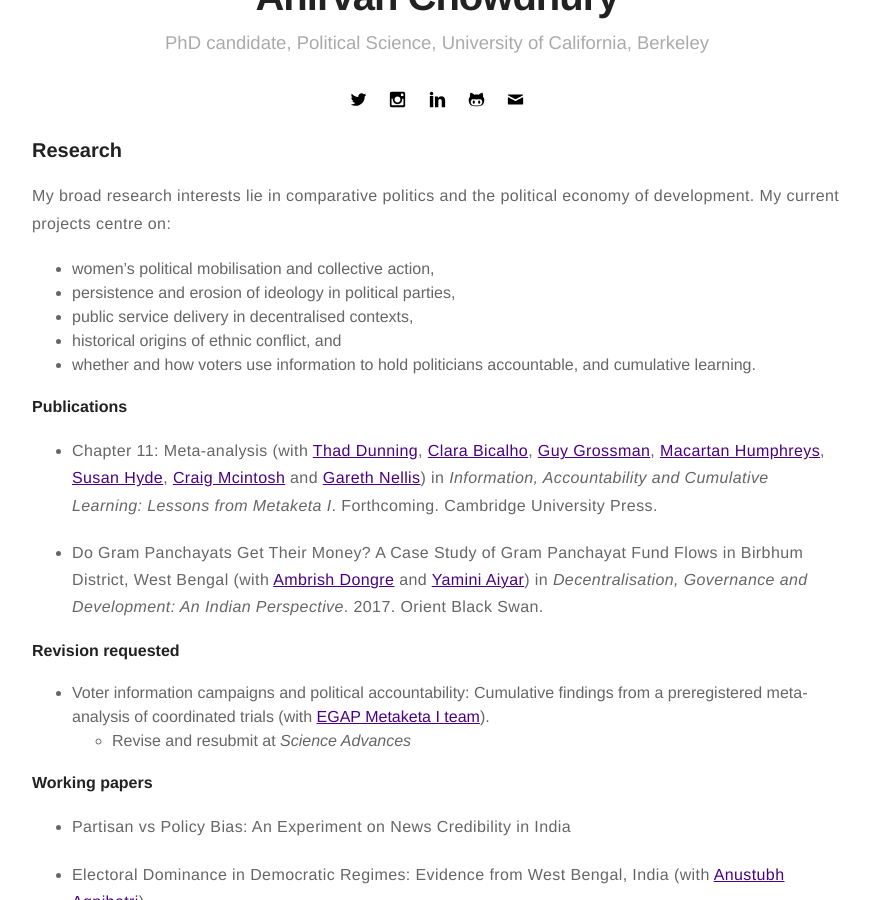
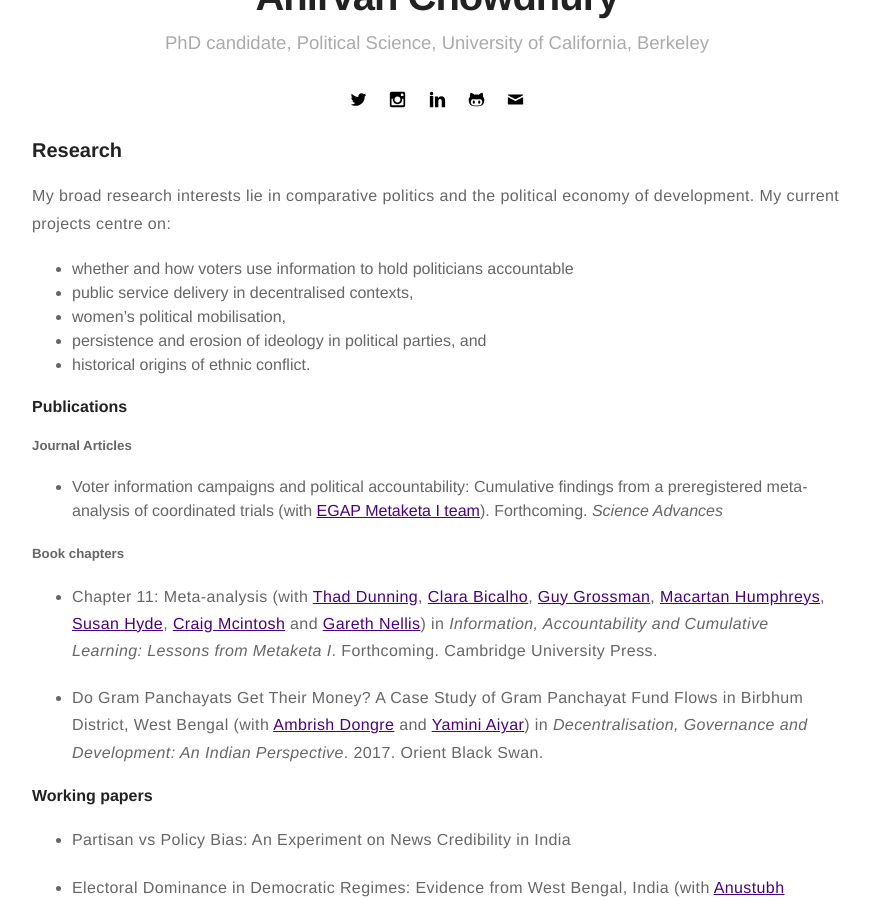
Before and after one commit to anirvanchowdhury/anirvanchowdhury.github.io, a Jekyll site: the page built from research.md, in a window 1280 px wide and 900 px high, scrolled down 316 px. Shown: the whole window, without its empty margins (203-1073 px from the left). Built offline with Jekyll 4.4.1, drawn with Linux system fonts in a browser that asks for light colours.

Commit message:
update research and about

```diff
--- a/research.md
+++ b/research.md
@@ -6,20 +6,21 @@ permalink: /research/index.html
 
 ### Research
 My broad research interests lie in comparative politics and the political economy of development. My current projects centre on:
-* women's political mobilisation and collective action,
-* persistence and erosion of ideology in political parties,
+* whether and how voters use information to hold politicians accountable
 * public service delivery in decentralised contexts,
-* historical origins of ethnic conflict, and
-* whether and how voters use information to hold politicians accountable, and cumulative learning.
+* women's political mobilisation,
+* persistence and erosion of ideology in political parties, and
+* historical origins of ethnic conflict.
 
 #### Publications
+
+##### Journal Articles
+* Voter information campaigns and political accountability: Cumulative findings from a preregistered meta-analysis of coordinated trials (with [EGAP Metaketa I team](http://egap.org/metaketa/metaketa-information-and-accountability)). Forthcoming. _Science Advances_
+
+##### Book chapters
 * Chapter 11: Meta-analysis (with [Thad Dunning](http://www.thaddunning.com/), [Clara Bicalho](https://wzb.eu/en/persons/clara-bicalho-maia-correia), [Guy Grossman](https://web.sas.upenn.edu/ggros/), [Macartan Humphreys](http://www.macartan.nyc/), [Susan Hyde](http://susan.hyde.co/), [Craig Mcintosh](http://gps.ucsd.edu/faculty-directory/craig-mcintosh.html) and [Gareth Nellis](http://www.garethnellis.com/)) in _Information, Accountability and Cumulative Learning: Lessons from Metaketa I_. Forthcoming. Cambridge University Press.
 
 * Do Gram Panchayats Get Their Money? A Case Study of Gram Panchayat Fund Flows in Birbhum District, West Bengal (with [Ambrish Dongre](https://www.iima.ac.in/web/faculty/faculty-profiles/ambrish-dongre) and [Yamini Aiyar](http://www.cprindia.org/people/yamini-aiyar)) in _Decentralisation, Governance and Development: An Indian Perspective_. 2017. Orient Black Swan.
-
-#### Revision requested
-* Voter information campaigns and political accountability: Cumulative findings from a preregistered meta-analysis of coordinated trials (with [EGAP Metaketa I team](http://egap.org/metaketa/metaketa-information-and-accountability)).
-	* Revise and resubmit at _Science Advances_
 
 #### Working papers
 * Partisan vs Policy Bias: An Experiment on News Credibility in India
```
Also changed, not shown: about.md (+1 -1 lines).
